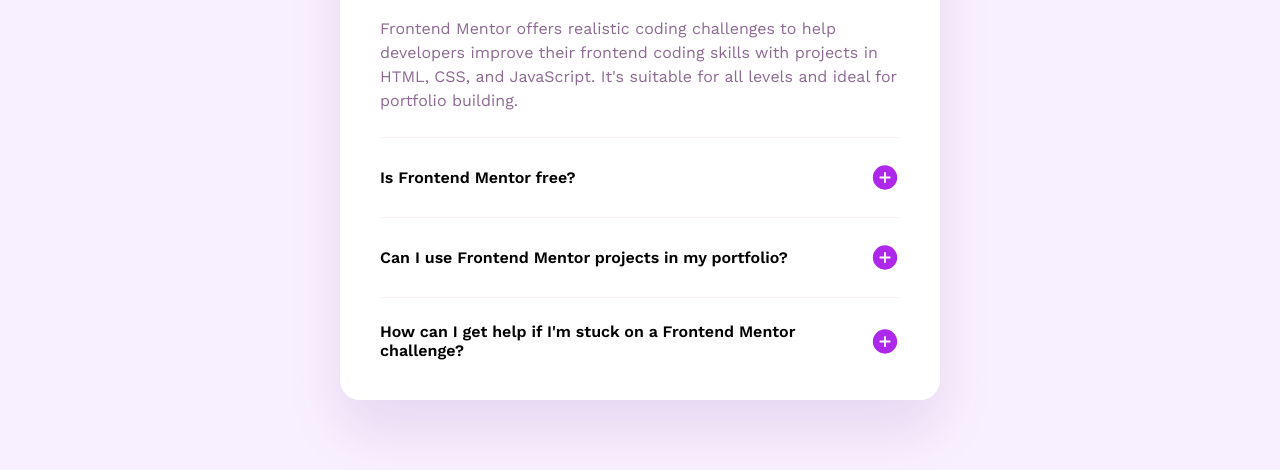
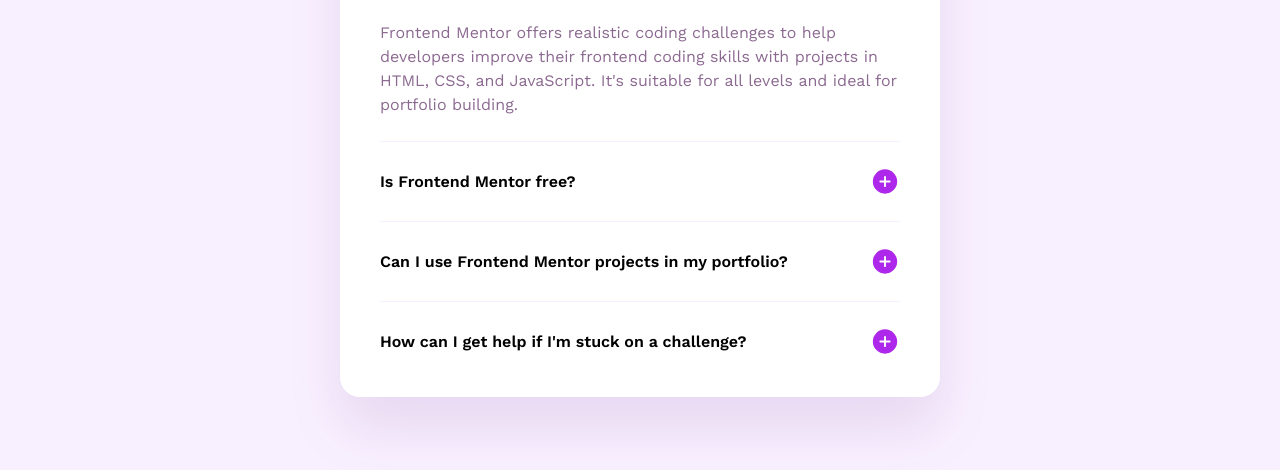
Before and after one commit to ikai2/faq-accordion, a plain HTML site: page index.html in a window 1280 px wide. Shown: the part 288-758 px from the top of the page. Drawn offline with Linux system fonts and the light colour scheme.

Commit message:
minor changes

```diff
--- a/index.html
+++ b/index.html
@@ -57,7 +57,7 @@
         <hr>
         <div class="acc" aria-expanded="false">
             <button class="acc-btn">
-                <p>How can I get help if I'm stuck on a Frontend Mentor challenge?</p>
+                <p>How can I get help if I'm stuck on a challenge?</p>
                 <img src="assets/images/icon-plus.svg" alt="icon plus">
             </button>
             <div class="acc-content" aria-hidden="true">
```
